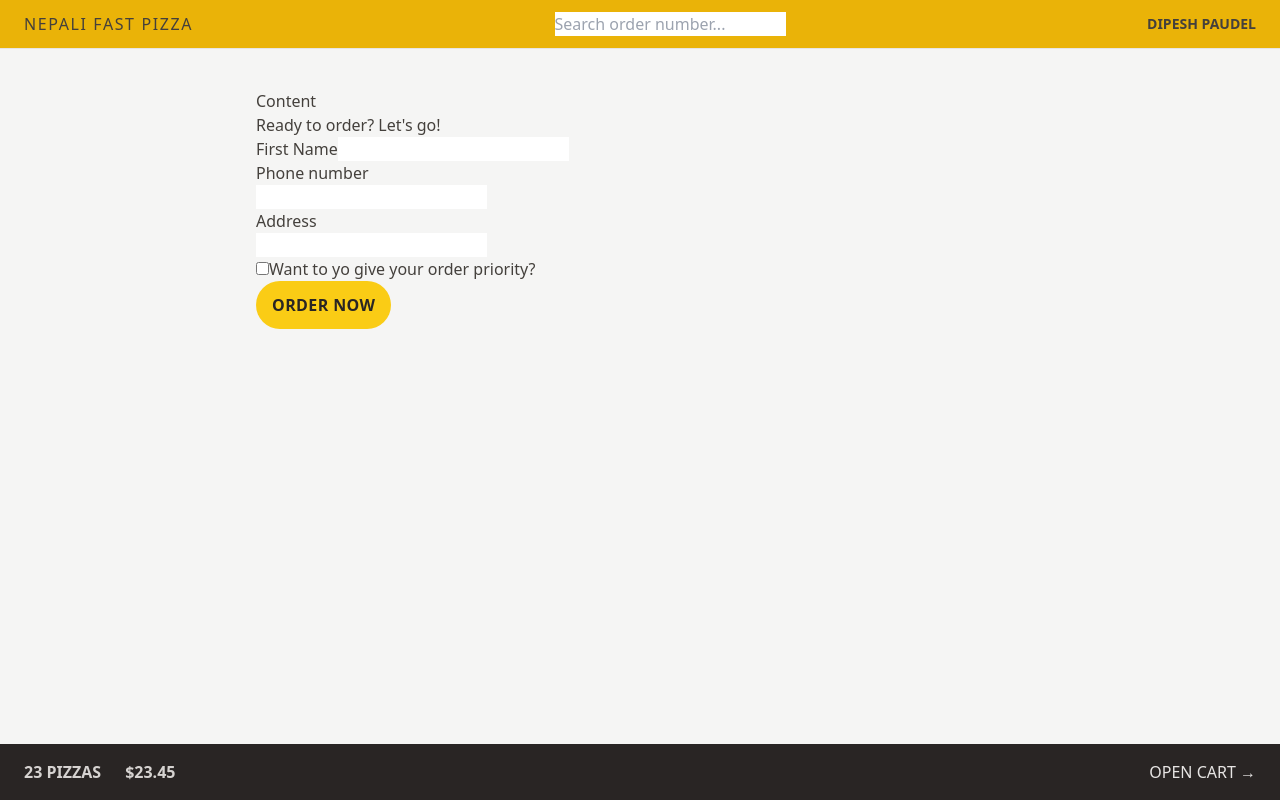
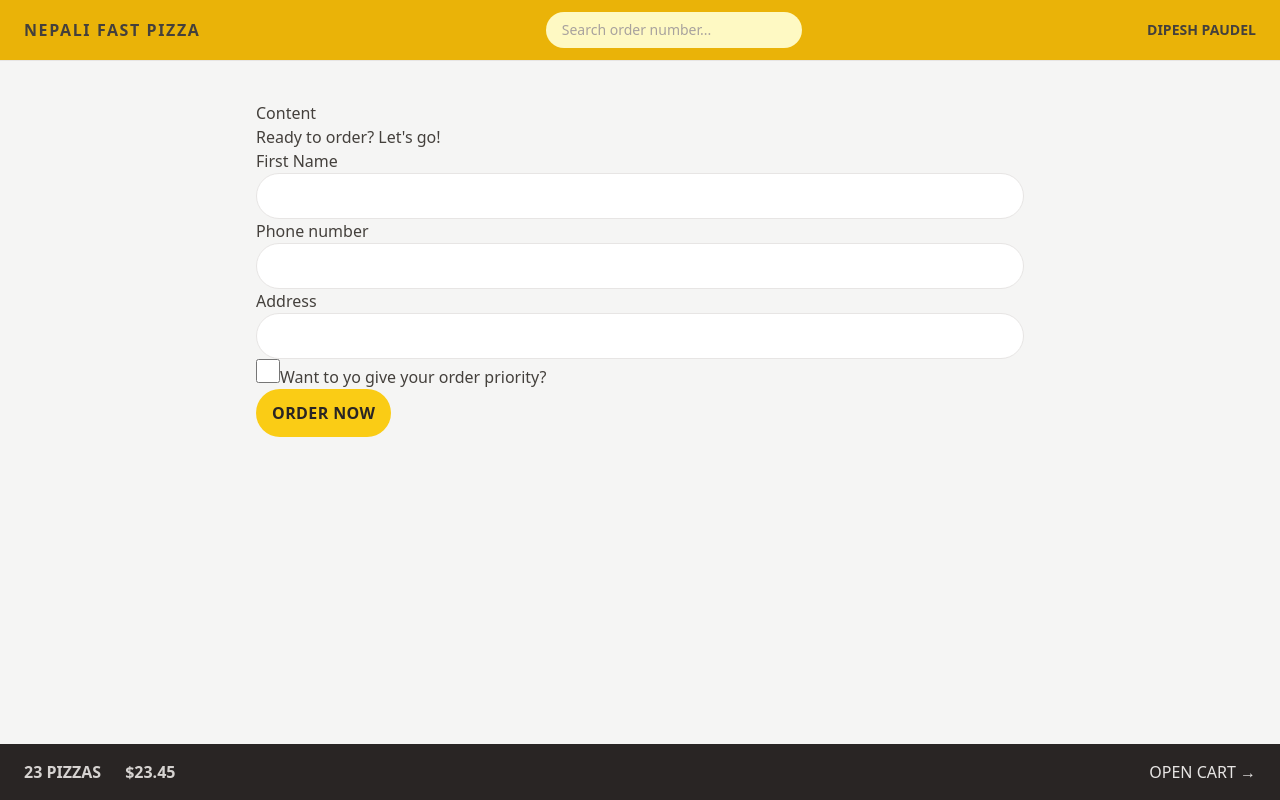
Before and after one commit to paudeldipesh/react-nepali-fast-pizza, a React (Vite) app: page /order/new in a window 1280 px wide. Built offline with nearby package versions, Linux system fonts and the light colour scheme.

Commit message:
style form element and use @apply

```diff
--- a/src/features/order/CreateOrder.jsx
+++ b/src/features/order/CreateOrder.jsx
@@ -44,13 +44,13 @@
       <Form method="POST">
         <div>
           <label>First Name</label>
-          <input type="text" name="customer" required />
+          <input type="text" className="input" name="customer" required />
         </div>
 
         <div>
           <label>Phone number</label>
           <div>
-            <input type="tel" name="phone" required />
+            <input type="tel" className="input" name="phone" required />
           </div>
           {formErrors?.phone && <p>{formErrors.phone}</p>}
         </div>
@@ -58,13 +58,14 @@
         <div>
           <label>Address</label>
           <div>
-            <input type="text" name="address" required />
+            <input type="text" className="input" name="address" required />
           </div>
         </div>
 
         <div>
           <input
             type="checkbox"
+            className="h-6 w-6 accent-yellow-400 focus:outline-none focus:ring focus:ring-yellow-400 focus:ring-offset-2"
             name="priority"
             id="priority"
             value={withPriority}
--- a/src/features/order/SearchOrder.jsx
+++ b/src/features/order/SearchOrder.jsx
@@ -15,6 +15,7 @@
   return (
     <form onSubmit={handleSubmit}>
       <input
+        className="w-28 rounded-full bg-yellow-100 px-4 py-2 text-sm transition-all duration-300 placeholder:text-stone-400 focus:outline-none focus:ring focus:ring-yellow-500 focus:ring-opacity-50 sm:w-64 sm:focus:w-72"
         type="search"
         placeholder="Search order number..."
         value={query}
--- a/src/index.css
+++ b/src/index.css
@@ -2,40 +2,53 @@
 @tailwind components;
 @tailwind utilities;
 
-/* body {
-  font-family: system-ui, -apple-system, BlinkMacSystemFont, "Segoe UI", Roboto,
-    Oxygen, Ubuntu, Cantarell, "Open Sans", "Helvetica Neue", sans-serif;
-  background-color: #f7f7f7;
-  color: #444;
+@layer components {
+  .input {
+    @apply w-full rounded-full border border-stone-200 px-4 py-2 text-sm transition duration-300 placeholder:text-stone-400 focus:outline-none focus:ring focus:ring-yellow-400 md:px-6 md:py-3;
+  }
 }
 
-.layout {
-  display: grid;
-  grid-template-rows: auto 1fr auto;
-  gap: 32px;
-  height: 100dvh;
-} */
+:root {
+  --c: no-repeat linear-gradient(#333 0 0);
+}
 
 .loader {
   width: 45px;
   aspect-ratio: 0.75;
-  --c: no-repeat linear-gradient(#333 0 0);
-  background: var(--c) 0% 50%, var(--c) 50% 50%, var(--c) 100% 50%;
+  background:
+    var(--c) 0% 50%,
+    var(--c) 50% 50%,
+    var(--c) 100% 50%;
   background-size: 20% 50%;
   animation: loading 1s infinite linear;
 }
 
 @keyframes loading {
   20% {
-    background-position: 0% 0%, 50% 50%, 100% 50%;
+    background-position:
+      0% 0%,
+      50% 50%,
+      100% 50%;
   }
+
   40% {
-    background-position: 0% 100%, 50% 0%, 100% 50%;
+    background-position:
+      0% 100%,
+      50% 0%,
+      100% 50%;
   }
+
   60% {
-    background-position: 0% 50%, 50% 100%, 100% 0%;
+    background-position:
+      0% 50%,
+      50% 100%,
+      100% 0%;
   }
+
   80% {
-    background-position: 0% 50%, 50% 50%, 100% 100%;
+    background-position:
+      0% 50%,
+      50% 50%,
+      100% 100%;
   }
 }
--- a/src/ui/Header.jsx
+++ b/src/ui/Header.jsx
@@ -5,7 +5,7 @@
 export default function Header() {
   return (
     <header className="flex items-center justify-between border-b border-stone-200 bg-yellow-500 px-4 py-3 uppercase sm:px-6">
-      <Link to="/" className="tracking-widest">
+      <Link to="/" className="font-bold tracking-widest">
         Nepali Fast Pizza
       </Link>
       <SearchOrder />
```
